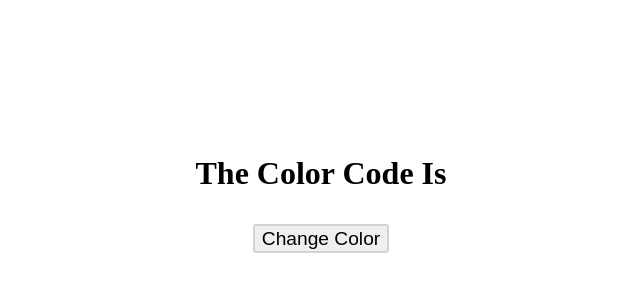
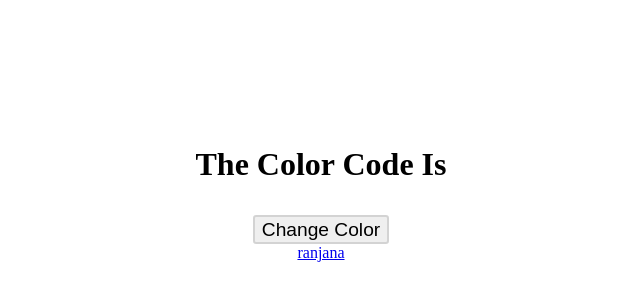
Before and after one commit to Prvn369/random_color_change, a plain HTML site: page index.html in a window 1280 px wide. Shown: the part 196-496 px from the top of the page, without its empty margins (319-959 px from the left). Drawn offline with Linux system fonts and the light colour scheme.

Commit message:
Update index.html
add ancor with hashtag

```diff
--- a/index.html
+++ b/index.html
@@ -12,6 +12,7 @@
     <div class="container">
         <h1>The Color Code Is </h1>
         <button type="" button>Change Color</button>
+        <a href="#">ranjana</a>
     </div>
     <script src="first.js"></script>
 </body>
```
